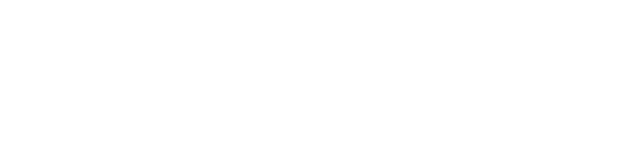
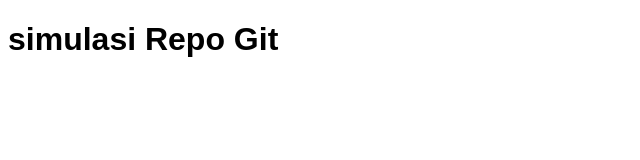
Before and after one commit to ZulZafar69/simulasi_repo_git, a plain HTML site: page index.html in a window 1280 px wide. Shown: the whole page, without its empty margins (0-640 px from the left). Drawn offline with Linux system fonts and the light colour scheme.

Commit message:
mengubah file index.html

```diff
--- a/index.html
+++ b/index.html
@@ -14,6 +14,7 @@
 
 
     <body>
+        <h1>simulasi Repo Git</h1>
         <script spc="script.js"></script>
     </body>
 </head>
```
